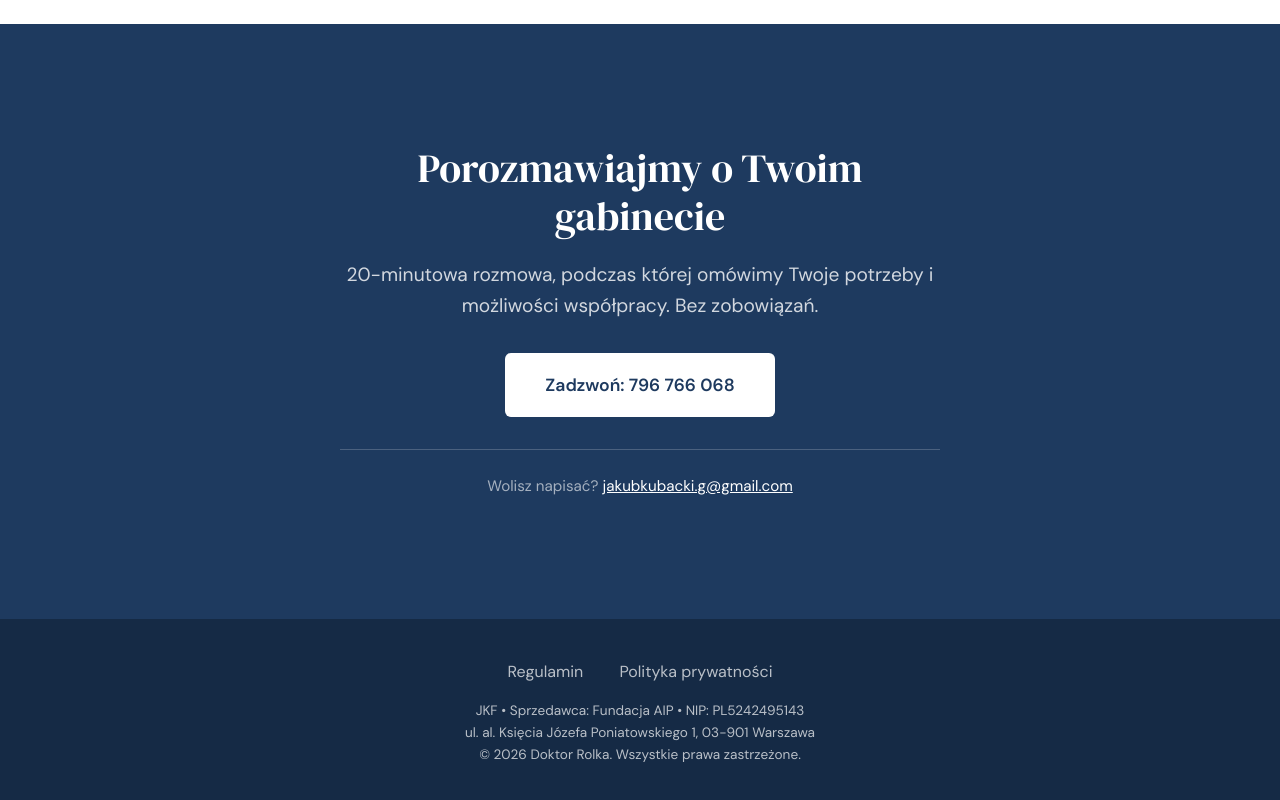
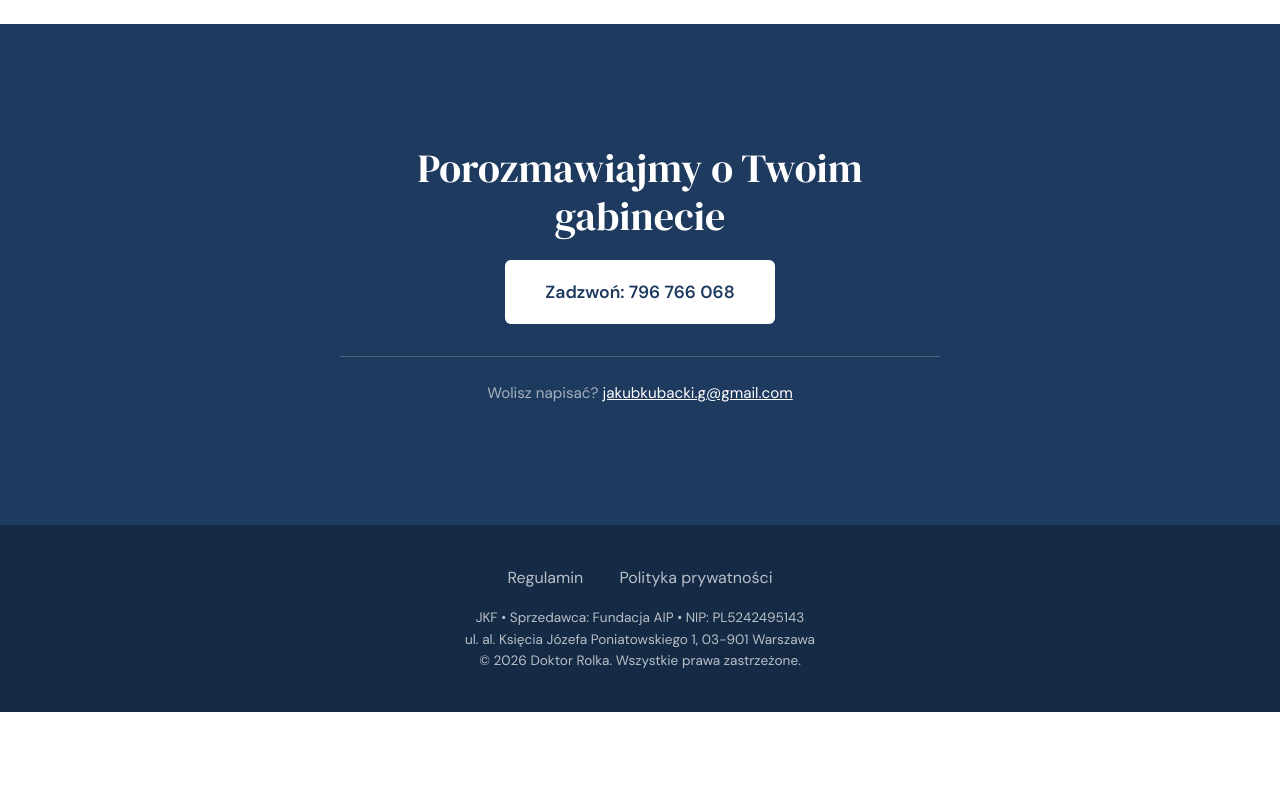
Before and after one commit to jakubkubackig-18/doktor-rolka, a plain HTML site: page index.html in a window 1280 px wide. Shown: the part 5387-6187 px from the top of the page. After the commit the page ends 6099 px from the top, so only its background shows below. Drawn offline with Linux system fonts and the light colour scheme.

Commit message:
Remove 20-minute consultation text from CTA

```diff
--- a/index.html
+++ b/index.html
@@ -1261,8 +1261,7 @@
         <div class="container">
             <div class="cta-centered">
                 <h2>Porozmawiajmy o Twoim gabinecie</h2>
-                <p>20-minutowa rozmowa, podczas której omówimy Twoje potrzeby i możliwości współpracy. Bez zobowiązań.
-                </p>
+
                 <a href="tel:796766068" class="btn btn-white btn-large">Zadzwoń: 796 766 068</a>
                 <div class="cta-contact-alt">
                     <p>Wolisz napisać? <a href="mailto:jakubkubacki.g@gmail.com">jakubkubacki.g@gmail.com</a></p>
```
